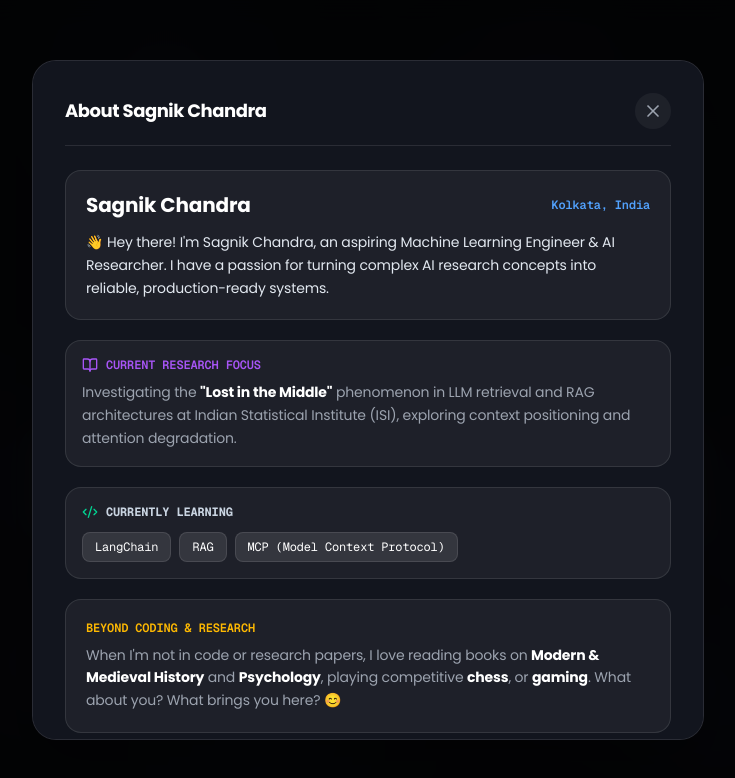
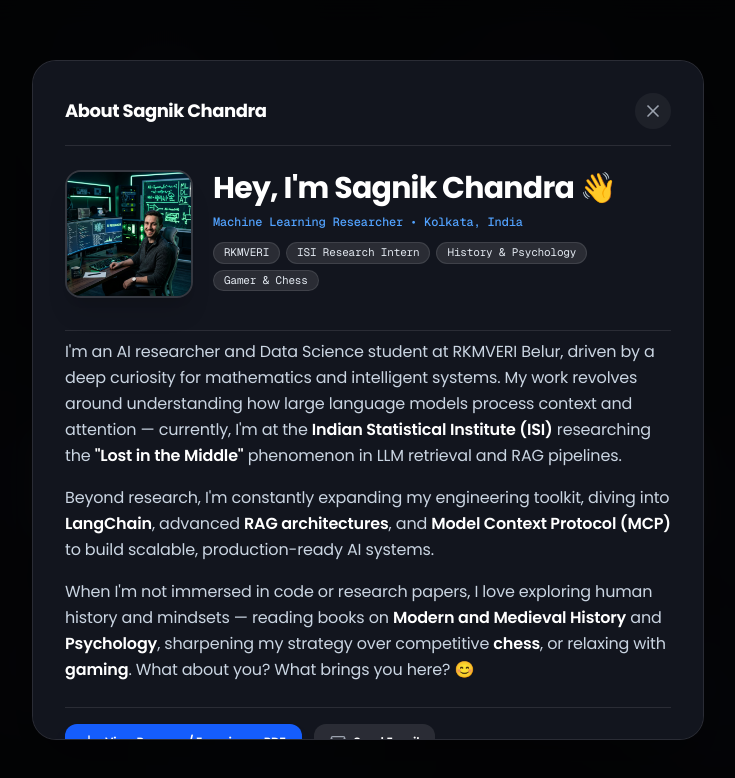
Before and after one commit to csagnik1302/csagnik1302.github.io, a Next.js app: page / in a window 1280 px wide. Both pictures are taken after a click on the button "Me". Shown: the top 778 px of the page, without its empty margins (272-1007 px from the left). Built offline with nearby package versions, Linux system fonts and the light colour scheme.

Commit message:
revamped Portfolio

```diff
--- a/components/portfolio/ai-response-modal.tsx
+++ b/components/portfolio/ai-response-modal.tsx
@@ -1,6 +1,7 @@
 "use client";
 
 import React from "react";
+import Image from "next/image";
 import {
   X,
   Download,
@@ -11,8 +12,6 @@ import {
   Sparkles,
   BookOpen,
   Code2,
-  Briefcase,
-  Award,
 } from "lucide-react";
 
 const RESUME_URL = "https://drive.google.com/file/d/1rhio97CGMhq9xvoXZJAp88HLMmLWJHsi/view?usp=sharing";
@@ -56,60 +55,60 @@ export function AIResponseModal({ content, onClose }: AIResponseModalProps) {
         {/* Content Body Based on Category */}
         <div className="space-y-6 text-sm">
           {content.type === "me" && (
-            <div className="space-y-5">
-              {/* Header Title Card */}
-              <div className="p-5 rounded-2xl bg-white/5 border border-white/10 space-y-2">
-                <div className="flex items-center justify-between">
-                  <h4 className="text-xl font-bold text-white">Sagnik Chandra</h4>
-                  <span className="text-xs font-mono text-blue-400 font-semibold">Kolkata, India</span>
+            <div className="space-y-6">
+              {/* Story Intro Header with Profile Photo */}
+              <div className="flex flex-col sm:flex-row items-center sm:items-start gap-5 pb-2">
+                <div className="relative w-28 h-28 sm:w-32 sm:h-32 rounded-2xl overflow-hidden shrink-0 border-2 border-white/15 shadow-xl">
+                  <Image
+                    src="/sagnik-profile.jpg"
+                    alt="Sagnik Chandra"
+                    fill
+                    className="object-cover object-center"
+                    priority
+                  />
                 </div>
-                <p className="text-xs sm:text-sm text-slate-200 leading-relaxed pt-1">
-                  👋 Hey there! I'm Sagnik Chandra, an aspiring Machine Learning Engineer & AI Researcher. I have a passion for turning complex AI research concepts into reliable, production-ready systems.
-                </p>
-              </div>
 
-              {/* Research Focus Card */}
-              <div className="p-4 rounded-2xl bg-white/5 border border-white/10 space-y-2">
-                <div className="flex items-center gap-2 text-xs font-mono font-semibold text-[#A855F7] uppercase">
-                  <BookOpen className="w-4 h-4" />
-                  <span>Current Research Focus</span>
-                </div>
-                <p className="text-xs sm:text-sm text-[#9CA3AF] leading-relaxed">
-                  Investigating the <strong className="text-white">"Lost in the Middle"</strong> phenomenon in LLM retrieval and RAG architectures at Indian Statistical Institute (ISI), exploring context positioning and attention degradation.
-                </p>
-              </div>
-
-              {/* Currently Learning Section */}
-              <div className="p-4 rounded-2xl bg-white/5 border border-white/10 space-y-3 text-xs">
-                <div className="flex items-center gap-2 font-mono font-bold text-slate-300 uppercase">
-                  <Code2 className="w-4 h-4 text-emerald-400" />
-                  <span>Currently Learning</span>
-                </div>
-                <div className="flex flex-wrap gap-2">
-                  <span className="px-3 py-1.5 rounded-lg bg-white/10 text-xs font-mono text-white border border-white/10">
-                    LangChain
-                  </span>
-                  <span className="px-3 py-1.5 rounded-lg bg-white/10 text-xs font-mono text-white border border-white/10">
-                    RAG
-                  </span>
-                  <span className="px-3 py-1.5 rounded-lg bg-white/10 text-xs font-mono text-white border border-white/10">
-                    MCP (Model Context Protocol)
-                  </span>
+                <div className="space-y-2 text-center sm:text-left">
+                  <h2 className="text-2xl sm:text-3xl font-bold text-white tracking-tight">
+                    Hey, I'm Sagnik Chandra 👋
+                  </h2>
+                  <p className="text-xs font-mono text-blue-400 font-medium">
+                    Machine Learning Researcher • Kolkata, India
+                  </p>
+                  <div className="flex flex-wrap justify-center sm:justify-start gap-1.5 pt-1">
+                    <span className="px-2.5 py-0.5 rounded-full bg-white/10 text-[11px] font-mono text-slate-200 border border-white/10">
+                      RKMVERI
+                    </span>
+                    <span className="px-2.5 py-0.5 rounded-full bg-white/10 text-[11px] font-mono text-slate-200 border border-white/10">
+                      ISI Research Intern
+                    </span>
+                    <span className="px-2.5 py-0.5 rounded-full bg-white/10 text-[11px] font-mono text-slate-200 border border-white/10">
+                      History & Psychology
+                    </span>
+                    <span className="px-2.5 py-0.5 rounded-full bg-white/10 text-[11px] font-mono text-slate-200 border border-white/10">
+                      Gamer & Chess
+                    </span>
+                  </div>
                 </div>
               </div>
 
-              {/* Personal Passions & Hobbies Card */}
-              <div className="p-5 rounded-2xl bg-white/5 border border-white/10 space-y-2">
-                <div className="text-xs font-mono font-semibold text-amber-400 uppercase">
-                  Beyond Coding & Research
-                </div>
-                <p className="text-xs sm:text-sm text-[#9CA3AF] leading-relaxed">
-                  When I'm not in code or research papers, I love reading books on <strong className="text-white">Modern & Medieval History</strong> and <strong className="text-white">Psychology</strong>, playing competitive <strong className="text-white">chess</strong>, or <strong className="text-white">gaming</strong>. What about you? What brings you here? 😊
+              {/* Seamless Storytelling Flow (No Inner Sub-Cards) */}
+              <div className="space-y-4 text-sm sm:text-base text-slate-300 leading-relaxed font-normal pt-2 border-t border-white/10">
+                <p>
+                  I'm an AI researcher and Data Science student at RKMVERI Belur, driven by a deep curiosity for mathematics and intelligent systems. My work revolves around understanding how large language models process context and attention — currently, I'm at the <strong className="text-white font-semibold">Indian Statistical Institute (ISI)</strong> researching the <strong className="text-white font-semibold">"Lost in the Middle"</strong> phenomenon in LLM retrieval and RAG pipelines.
+                </p>
+
+                <p>
+                  Beyond research, I'm constantly expanding my engineering toolkit, diving into <strong className="text-white font-semibold">LangChain</strong>, advanced <strong className="text-white font-semibold">RAG architectures</strong>, and <strong className="text-white font-semibold">Model Context Protocol (MCP)</strong> to build scalable, production-ready AI systems.
+                </p>
+
+                <p>
+                  When I'm not immersed in code or research papers, I love exploring human history and mindsets — reading books on <strong className="text-white font-semibold">Modern and Medieval History</strong> and <strong className="text-white font-semibold">Psychology</strong>, sharpening my strategy over competitive <strong className="text-white font-semibold">chess</strong>, or relaxing with <strong className="text-white font-semibold">gaming</strong>. What about you? What brings you here? 😊
                 </p>
               </div>
 
               {/* Action CTAs */}
-              <div className="flex flex-wrap items-center gap-3 pt-1">
+              <div className="flex flex-wrap items-center gap-3 pt-4 border-t border-white/10">
                 <a
                   href={RESUME_URL}
                   target="_blank"
```
Also changed, not shown: 16 other files (tests, documents, lock files or other folders).
